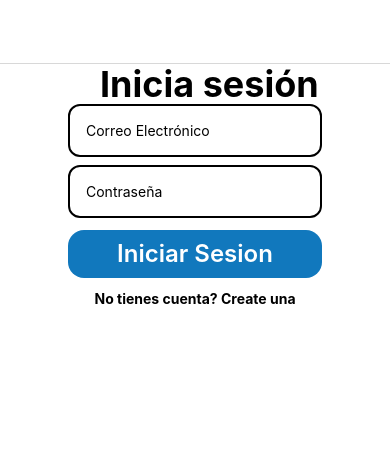
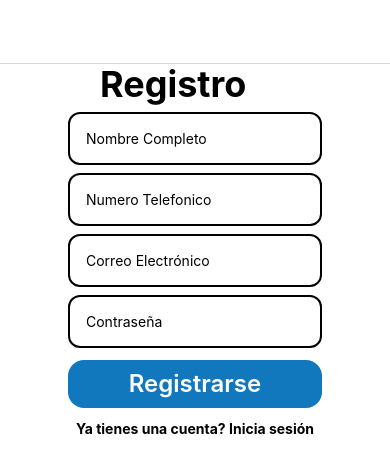
Before and after one commit to Joestarb/Front_Med, a React Native app: screen /Home in a window 390 px wide. Shown: the top 472 px of the page. Built offline with nearby package versions, Linux system fonts and the light colour scheme.

Commit message:
Registro y cambios en el perfil

```diff
--- a/App.js
+++ b/App.js
@@ -4,7 +4,7 @@ import { createStackNavigator } from '@react-navigation/stack';
 import * as React from 'react';
 import HomeScreen from './screens/HomeScreen/HomeScreen';
 import Index from './screens/Index/IndexScreen';
-
+import RegisterScreen from './screens/RegisterScreen/RegisterScreen';
 const Stack = createStackNavigator();
 
 export default function App() {
@@ -15,7 +15,7 @@ export default function App() {
           options={{
             title: ' ',
           }}
-          name="Home" component={HomeScreen} />
+          name="Home" component={RegisterScreen} />
         <Stack.Screen
           options={{
             title: ' ',
--- a/screens/Index/IndexScreen.js
+++ b/screens/Index/IndexScreen.js
@@ -20,7 +20,7 @@ const IndexScreen = ({ name }) => {
 
             {/* Acerca de mi */}
             <View className="mb-8">
-                <Text className="text-xl font-bold mb-3 bg-[#E9E9E9] px-2 py-1 rounded-md">Acerca de mi</Text>
+                <Text className="text-xl font-bold mb-3 bg-[#E9E9E9] px-4 py-1 rounded-md">Acerca de mi</Text>
                 <View className="flex flex-row justify-between">
                     <Text className="text-lg my-1">Informacion personal</Text>
                     <Image source={Mas} />
@@ -45,7 +45,7 @@ const IndexScreen = ({ name }) => {
 
             {/* Preferencias de la app */}
             <View className="mb-8">
-                <Text className="text-xl font-bold mb-3 bg-[#E9E9E9] px-2 py-1 rounded-md">Preferencias de la app</Text>
+                <Text className="text-xl font-bold mb-3 bg-[#E9E9E9] px-4 py-1 rounded-md">Preferencias de la app</Text>
                 <View className="flex flex-row justify-between items-center">
                     <Text className="text-lg my-1 mr-2">
                         <Image source={Configcuenta} className=" mr-2" />   Configuración de Cuenta
--- a/screens/RegisterScreen/RegisterScreen.js
+++ b/screens/RegisterScreen/RegisterScreen.js
@@ -0,0 +1,30 @@
+// screens/HomeScreen.js
+import React from 'react';
+import { View, Text, TextInput } from 'react-native';
+import * as Animatable from 'react-native-animatable';
+import loginImg from "../../assets/LoginAssets/login.png";
+
+const RegisterScreen = ({ navigation }) => {
+
+
+
+    return (
+        <View className="  bg-white h-screen  flex items-center"  >
+            <View>
+                <Animatable.Image source={loginImg} className=" w-[350] h-[350]" />
+                <Text className=" font-bold text-4xl ml-8 mb-2" >Registro</Text>
+                <View className="flex mb-3 gap-2">
+                <TextInput placeholder="Nombre Completo" className=" border-2 p-4  rounded-xl" />
+                <TextInput placeholder="Numero Telefonico" className=" border-2 p-4  rounded-xl" />
+                <TextInput placeholder="Correo Electrónico" className=" border-2 p-4  rounded-xl" />
+                <TextInput placeholder="Contraseña" className=" border-2 p-4  rounded-xl" />
+                </View>
+                <Text className=" text-center bg-[#1178BD] text-white text-2xl  rounded-2xl  font-semibold p-2" onPress={() => navigation.navigate('Index')}>Registrarse</Text>
+                <Text className=" mt-3 text-center font-bold">Ya tienes una cuenta? Inicia sesión</Text>
+            </View>
+        </View>
+    );
+};
+
+export default RegisterScreen;
+1
```
